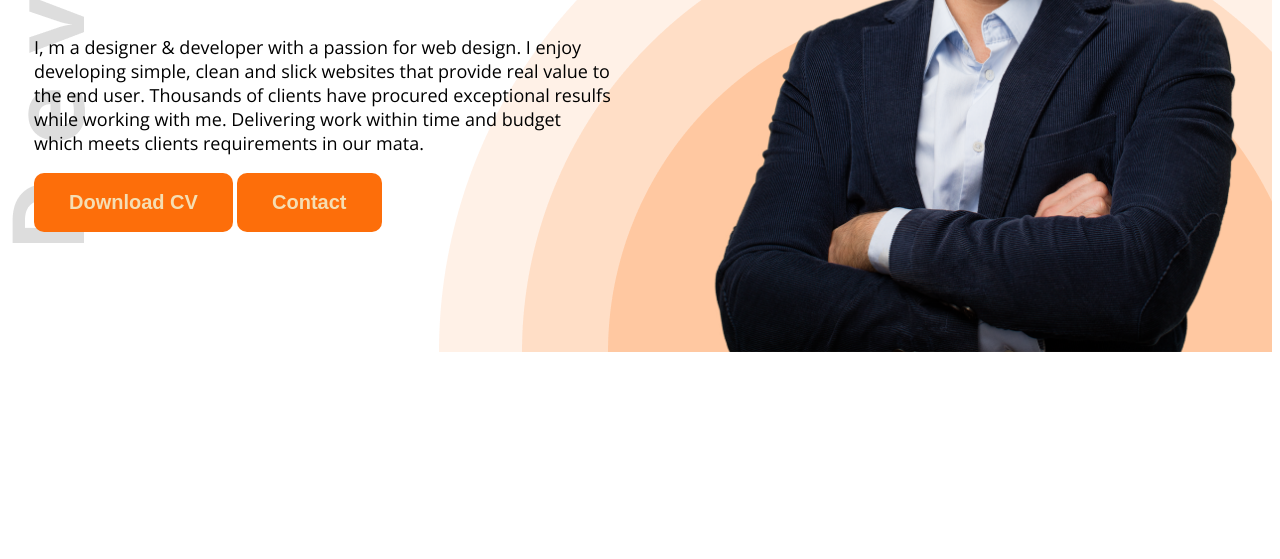
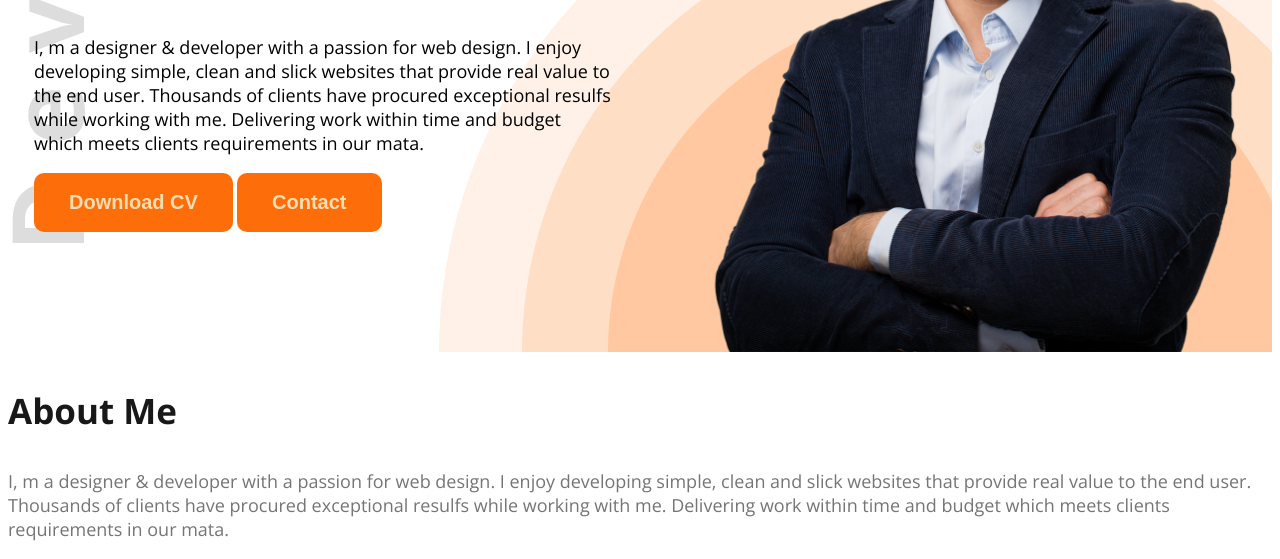
Before and after one commit to hasanali3597/web-developer-porfoli, a plain HTML site: page index.html in a window 1280 px wide. Shown: the part 570-1129 px from the top of the page. Before the commit the page ends 930 px from the top, so only its background shows below. Drawn offline with nearby package versions, Linux system fonts and the light colour scheme.

Commit message:
peragriph add

```diff
--- a/index.html
+++ b/index.html
@@ -33,6 +33,10 @@
 
     </header>
     <main>
+        <section class="about">
+            <h3 class="section-titel">About Me</h3>
+            <P class="section-description">I, m a designer & developer with a passion for web design. I enjoy developing simple, clean and slick websites that provide real value to the end user. Thousands of clients have procured exceptional resulfs while working with me. Delivering work within time and budget which meets clients requirements in our mata.</P>
+        </section>
 
     </main>
     <footer>
--- a/style.css
+++ b/style.css
@@ -22,8 +22,15 @@
   border: none;
   padding: 18px 35px;
   border-radius: 10px;
-
-
+}
+.section-titel{
+    font-size: 35px;
+    font-weight: bold;
+    color: #181818 ;
+}
+.section-description{
+    font-size: 18px;
+    color: #757575;
 }
 /* header bg*/
 .header{
```
